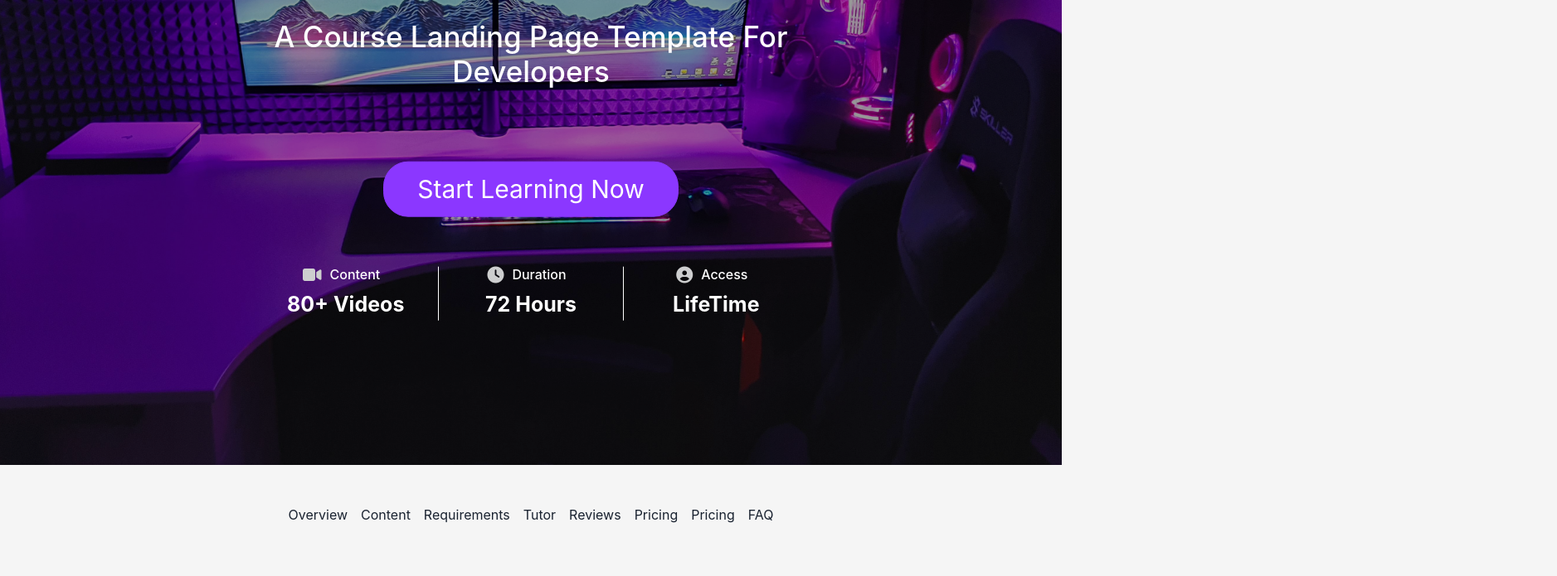
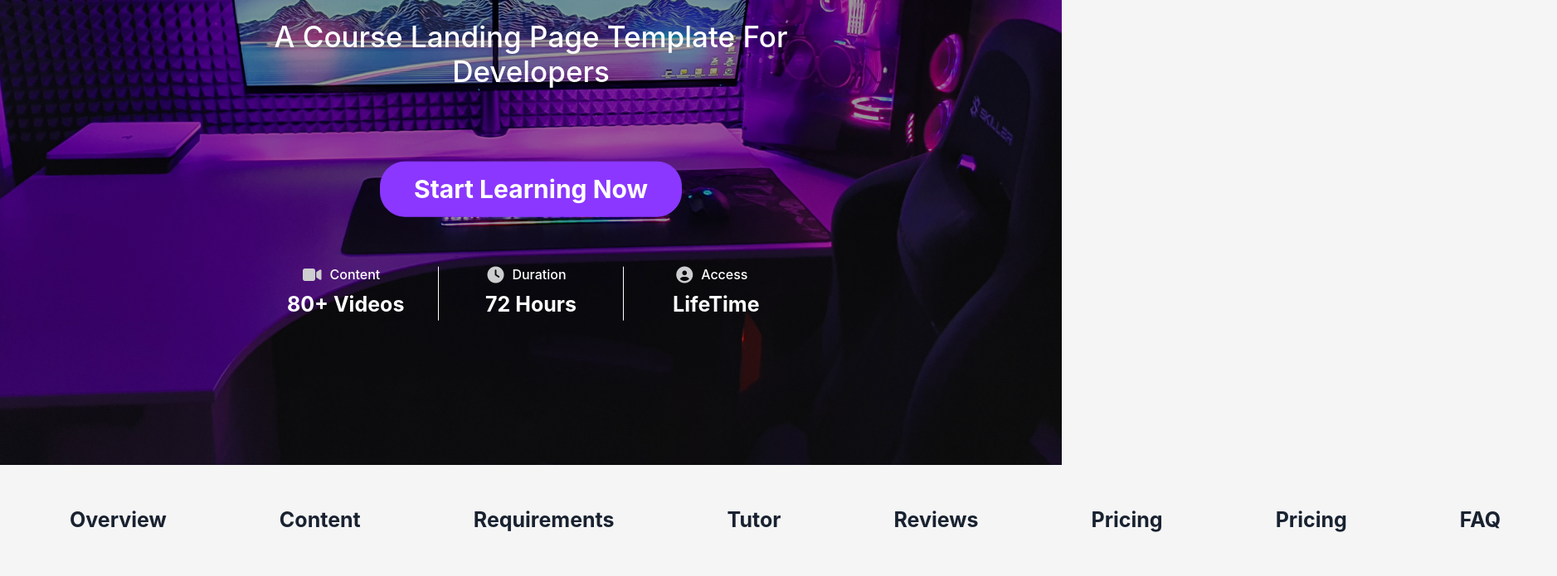
Before and after one commit to Wackyprogamer/bootstrapProject, a plain HTML site: page index.html in a window 1280 px wide. Shown: the part 239-934 px from the top of the page at 83% size, 1877 px wide, since content can reach past the window. Drawn offline with nearby package versions, Linux system fonts and the light colour scheme.

Commit message:
added some more styling for navigation 09/07/2023 10:19:37

```diff
--- a/style.scss
+++ b/style.scss
@@ -6,7 +6,7 @@ margin: 0;
 
 background-color: #F5F5F5;
 
-height: auto;
+width: auto;
 
 }
 
@@ -35,6 +35,16 @@ height: auto;
 .navbar-collapse {
 
     justify-content: center;
+
+}
+
+.nav-item {
+
+    padding: 0 60px;
+
+    font-size: 25px;
+
+    font-weight: bold;
 
 }
 
@@ -141,6 +151,8 @@ height: auto;
     border-bottom-right-radius: 30px;
 
     font-size: 30px;
+
+    font-weight: bold;
 
 }
 
```
Also changed, not shown: style.css, 1 other file.
